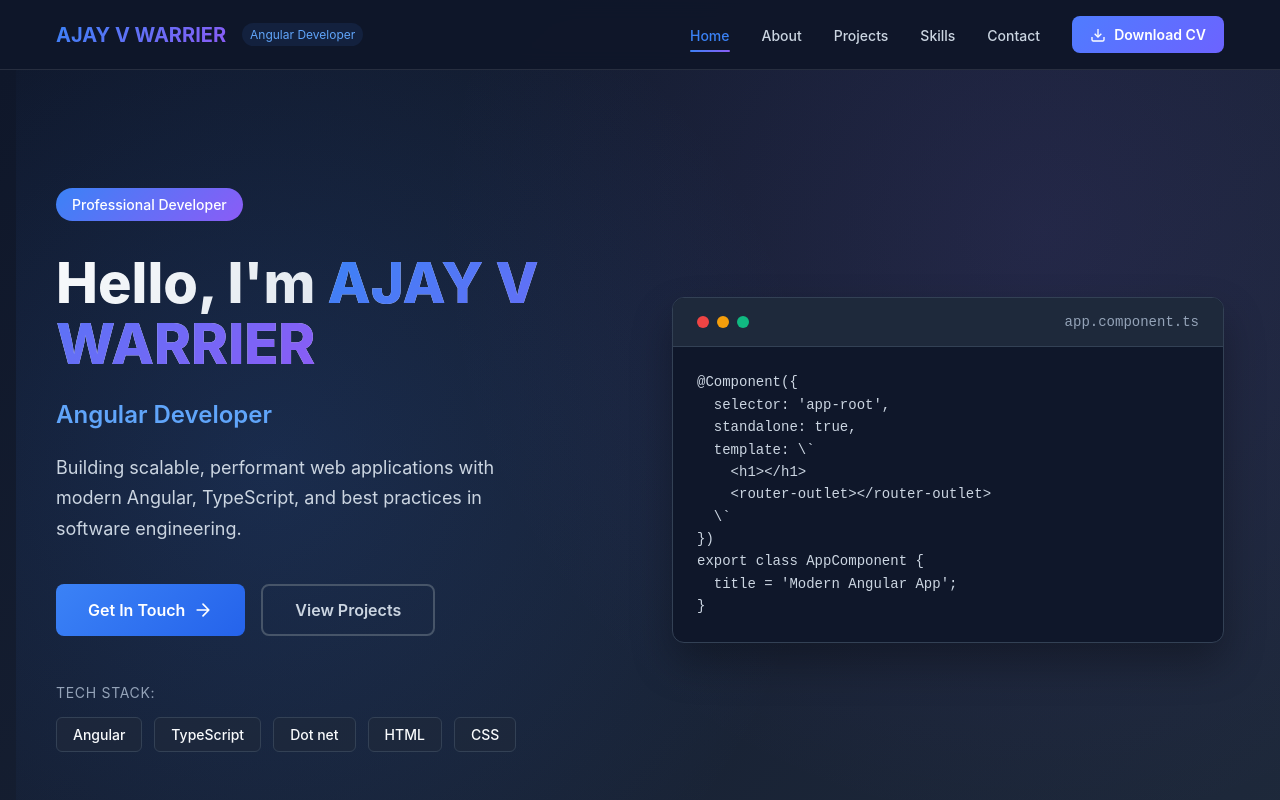
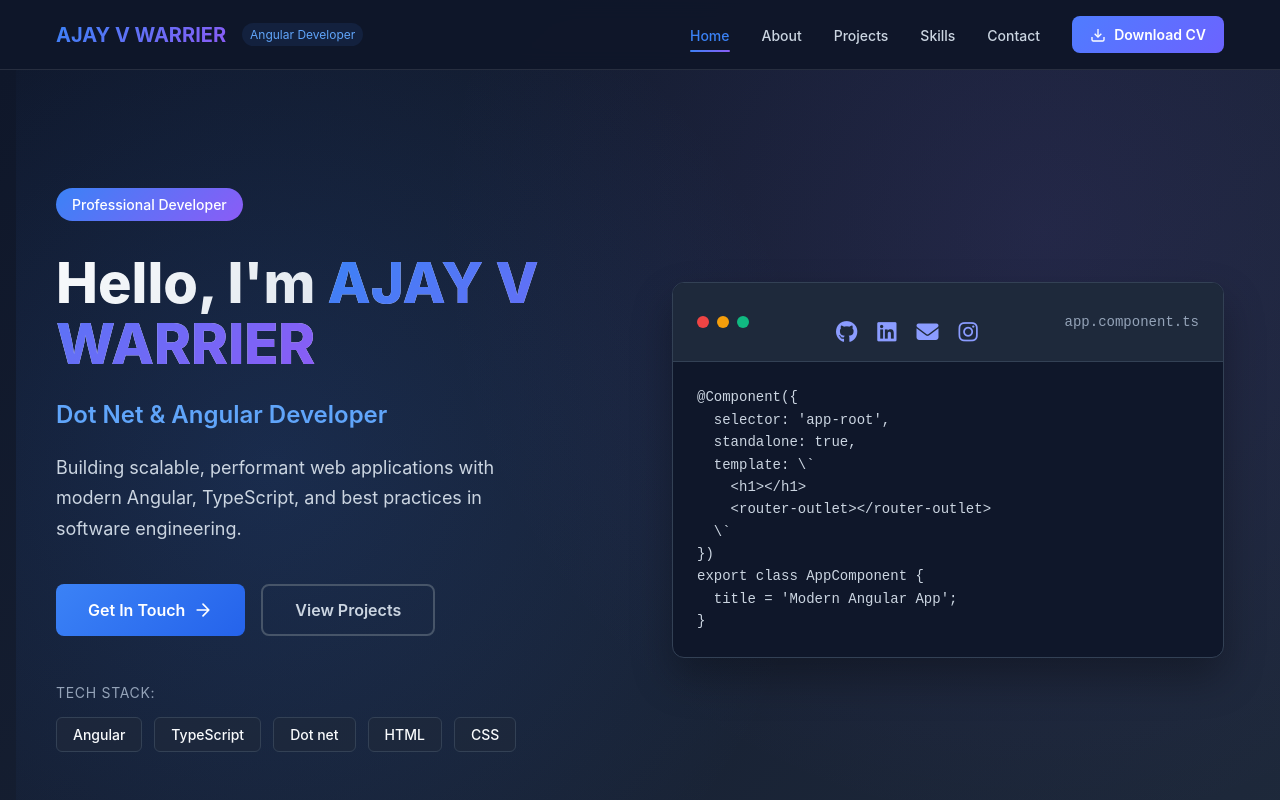
Before and after one commit to Ajayvwarrier/Portfolio, an Angular app: page / in a window 1280 px wide. Built offline with nearby package versions, Linux system fonts and the light colour scheme.

Commit message:
changehomehtml

```diff
--- a/src/app/components/footer/footer.html
+++ b/src/app/components/footer/footer.html
@@ -44,7 +44,7 @@
         <div class="link-group">
           <h3 class="link-group-title">Connect</h3>
           <ul class="link-list">
-            <li><a href="https://github.com" target="_blank" rel="noopener noreferrer" class="footer-link">
+            <li><a href="https://github.com/Ajayvwarrier" target="_blank" rel="noopener noreferrer" class="footer-link">
               <svg class="social-icon" width="16" height="16" viewBox="0 0 24 24" fill="currentColor">
                 <path d="M12 0c-6.626 0-12 5.373-12 12 0 5.302 3.438 9.8 8.207 11.387.599.111.793-.261.793-.577v-2.234c-3.338.726-4.033-1.416-4.033-1.416-.546-1.387-1.333-1.756-1.333-1.756-1.089-.745.083-.729.083-.729 1.205.084 1.839 1.237 1.839 1.237 1.07 1.834 2.807 1.304 3.492.997.107-.775.418-1.305.762-1.604-2.665-.305-5.467-1.334-5.467-5.931 0-1.311.469-2.381 1.236-3.221-.124-.303-.535-1.524.117-3.176 0 0 1.008-.322 3.301 1.23.957-.266 1.983-.399 3.003-.404 1.02.005 2.047.138 3.006.404 2.291-1.552 3.297-1.23 3.297-1.23.653 1.653.242 2.874.118 3.176.77.84 1.235 1.911 1.235 3.221 0 4.609-2.807 5.624-5.479 5.921.43.372.823 1.102.823 2.222v3.293c0 .319.192.694.801.576 4.765-1.589 8.199-6.086 8.199-11.386 0-6.627-5.373-12-12-12z"/>
               </svg>
@@ -62,7 +62,7 @@
               </svg>
               Email
             </a></li>
-       <li>
+            <li>
               <a href="#" class="footer-link">
                 <svg class="social-icon" width="16" height="16" viewBox="0 0 24 24" fill="currentColor">
                   <path d="M20.52 3.48A11.94 11.94 0 0012.06 0C5.55 0 .24 5.31.24 11.82c0 2.08.54 4.11 1.57 5.9L0 24l6.44-1.68a11.8 11.8 0 005.62 1.43h.01c6.51 0 11.82-5.31 11.82-11.82 0-3.15-1.23-6.11-3.37-8.45zM12.07 21.6a9.73 9.73 0 01-4.96-1.36l-.35-.21-3.82 1 1.02-3.72-.23-.38a9.72 9.72 0 01-1.49-5.11c0-5.37 4.37-9.74 9.75-9.74 2.6 0 5.04 1.01 6.88 2.86a9.67 9.67 0 012.86 6.88c0 5.38-4.37 9.74-9.75 9.74zm5.34-7.29c-.29-.14-1.72-.85-1.99-.95-.27-.1-.46-.14-.65.15-.19.29-.75.95-.92 1.14-.17.19-.34.21-.63.07-.29-.14-1.23-.45-2.35-1.44-.87-.78-1.45-1.74-1.62-2.03-.17-.29-.02-.45.13-.6.13-.13.29-.34.43-.51.14-.17.19-.29.29-.48.1-.19.05-.36-.02-.51-.07-.14-.65-1.57-.89-2.15-.23-.55-.47-.48-.65-.49h-.56c-.19 0-.51.07-.78.36-.27.29-1.02 1-1.02 2.44s1.05 2.83 1.2 3.03c.14.19 2.07 3.16 5.01 4.43.7.3 1.24.48 1.67.61.7.22 1.34.19 1.85.12.56-.08 1.72-.7 1.96-1.37.24-.67.24-1.25.17-1.37-.07-.12-.26-.19-.55-.33z"/>
--- a/src/app/components/home/home.css
+++ b/src/app/components/home/home.css
@@ -137,6 +137,24 @@
 .btn-primary:hover .btn-icon {
   transform: translateX(4px);
 }
+
+.hero-social {
+  margin-top: 20px;
+  display: flex;
+  gap: 20px;
+}
+
+.hero-social a {
+  color: #8b9cff;
+  font-size: 22px;
+  transition: 0.3s ease;
+}
+
+.hero-social a:hover {
+  color: #ffffff;
+  transform: translateY(-5px);
+}
+
 
 .tech-stack {
   display: flex;
--- a/src/app/components/home/home.html
+++ b/src/app/components/home/home.html
@@ -6,7 +6,7 @@
         Hello, I'm <span class="highlight">AJAY V WARRIER</span>
         <span class="wave">👋</span>
       </h1>
-      <p class="hero-subtitle">Angular Developer</p>
+      <p class="hero-subtitle">Dot Net & Angular Developer</p>
       <p class="hero-description">
         Building scalable, performant web applications with modern Angular,
         TypeScript, and best practices in software engineering.
@@ -39,6 +39,24 @@
             <span class="dot yellow"></span>
             <span class="dot green"></span>
           </div>
+          <div class="hero-social">
+  <a href="https://github.com/Ajayvwarrier" target="_blank">
+    <i class="fab fa-github"></i>
+  </a>
+
+  <a href="https://www.linkedin.com/in/ajay-v-warrier-bay/" target="_blank">
+    <i class="fab fa-linkedin"></i>
+  </a>
+
+  <a href="mailto:warrierajay99@gmail.com">
+    <i class="fas fa-envelope"></i>
+  </a>
+
+  <a href="https://www.instagram.com/_imajay._v._" target="_blank">
+    <i class="fab fa-instagram"></i>
+  </a>
+</div>
+
           <span class="code-filename">app.component.ts</span>
         </div>
         <pre class="code-content"><code>@Component(&#123;
--- a/src/index.html
+++ b/src/index.html
@@ -6,6 +6,7 @@
   <base href="/">
   <meta name="viewport" content="width=device-width, initial-scale=1">
   <link rel="icon" type="image/x-icon" href="favicon.ico">
+  <link rel="stylesheet" href="https://cdnjs.cloudflare.com/ajax/libs/font-awesome/6.5.1/css/all.min.css">
 </head>
 <body>
   <app-root></app-root>
```
